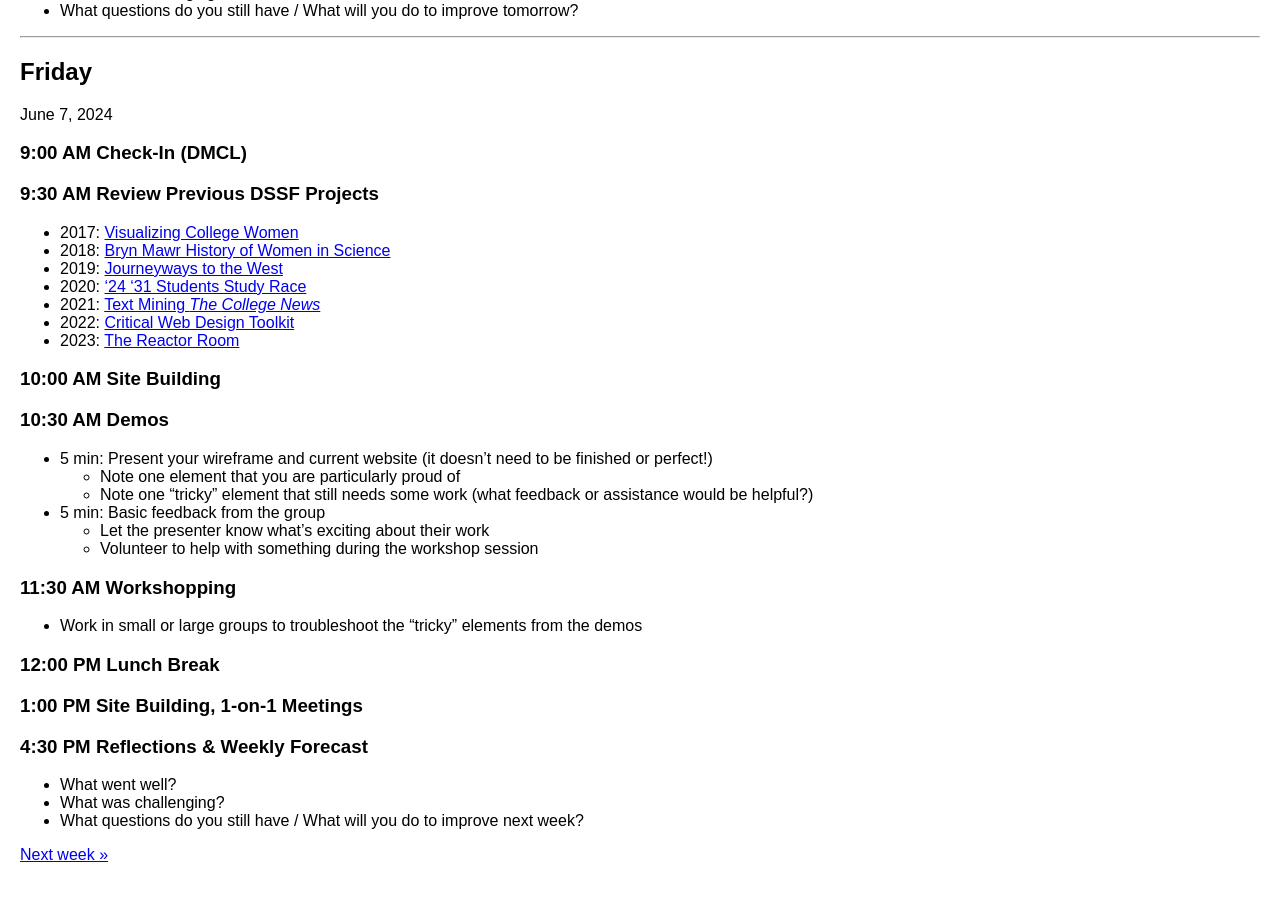
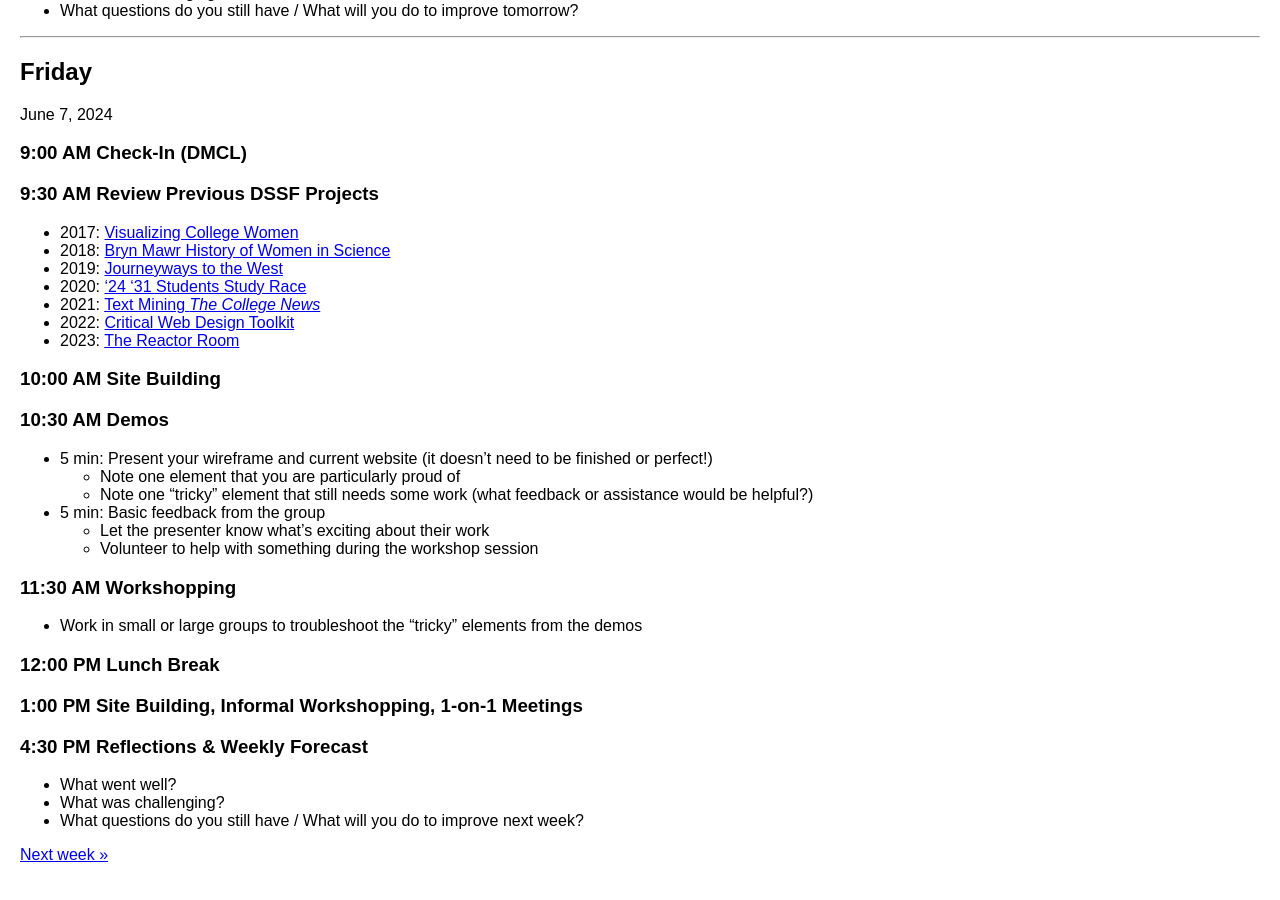
Before and after one commit to digbmc/dssf-syll, a Jekyll site: the page built from _weeks/01-intro.md, in a window 1280 px wide and 900 px high, scrolled down 3534 px. Built offline with Jekyll 4.4.1, drawn with Linux system fonts in a browser that asks for light colours.

Commit message:
Update 01-intro.md

```diff
--- a/_weeks/01-intro.md
+++ b/_weeks/01-intro.md
@@ -172,7 +172,7 @@ June 7, 2024
 
 ### 12:00 PM Lunch Break
 
-### 1:00 PM  Site Building, 1-on-1 Meetings
+### 1:00 PM  Site Building, Informal Workshopping, 1-on-1 Meetings
 
 ### 4:30 PM Reflections & Weekly Forecast
 - What went well?
```
